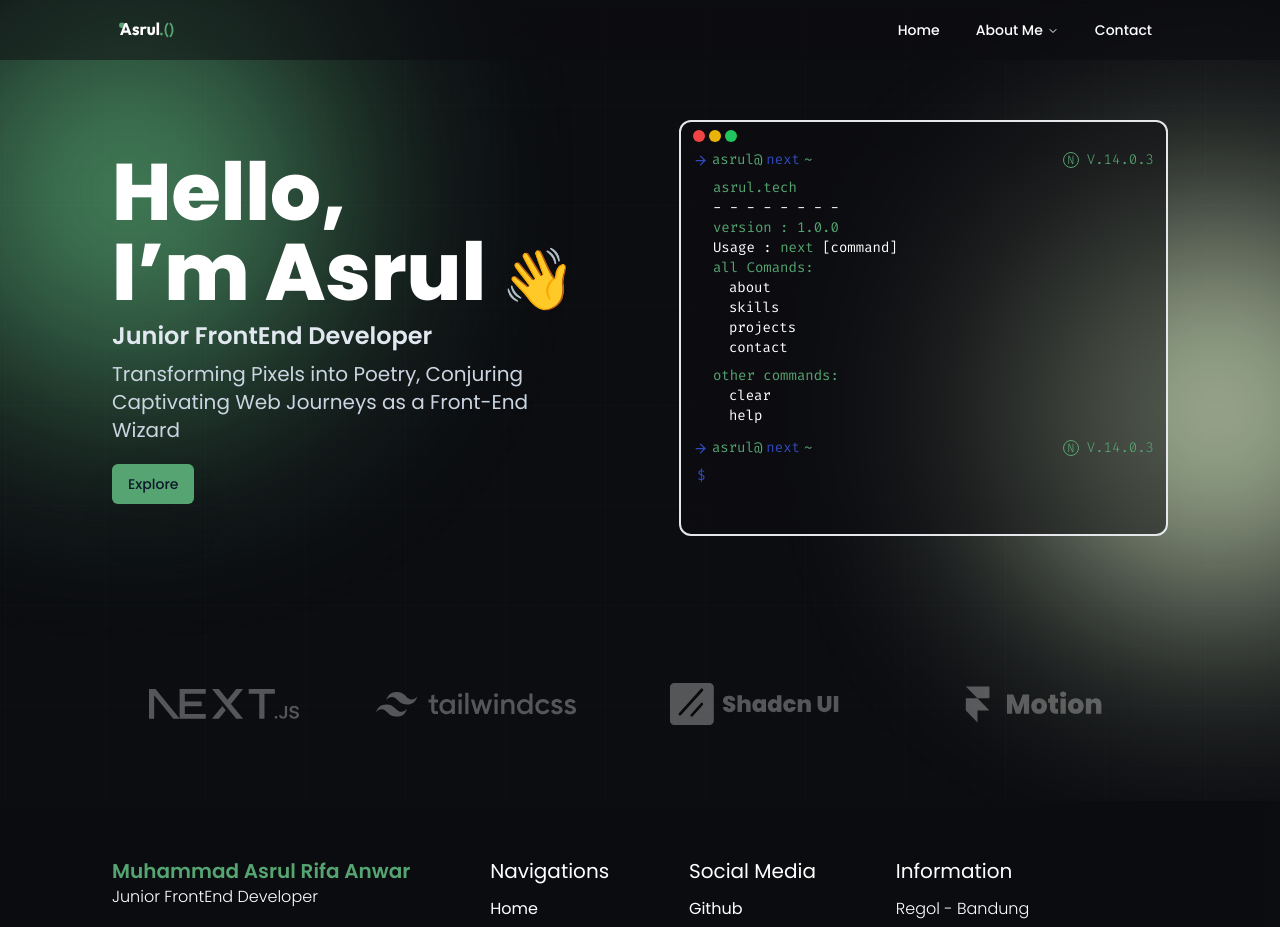
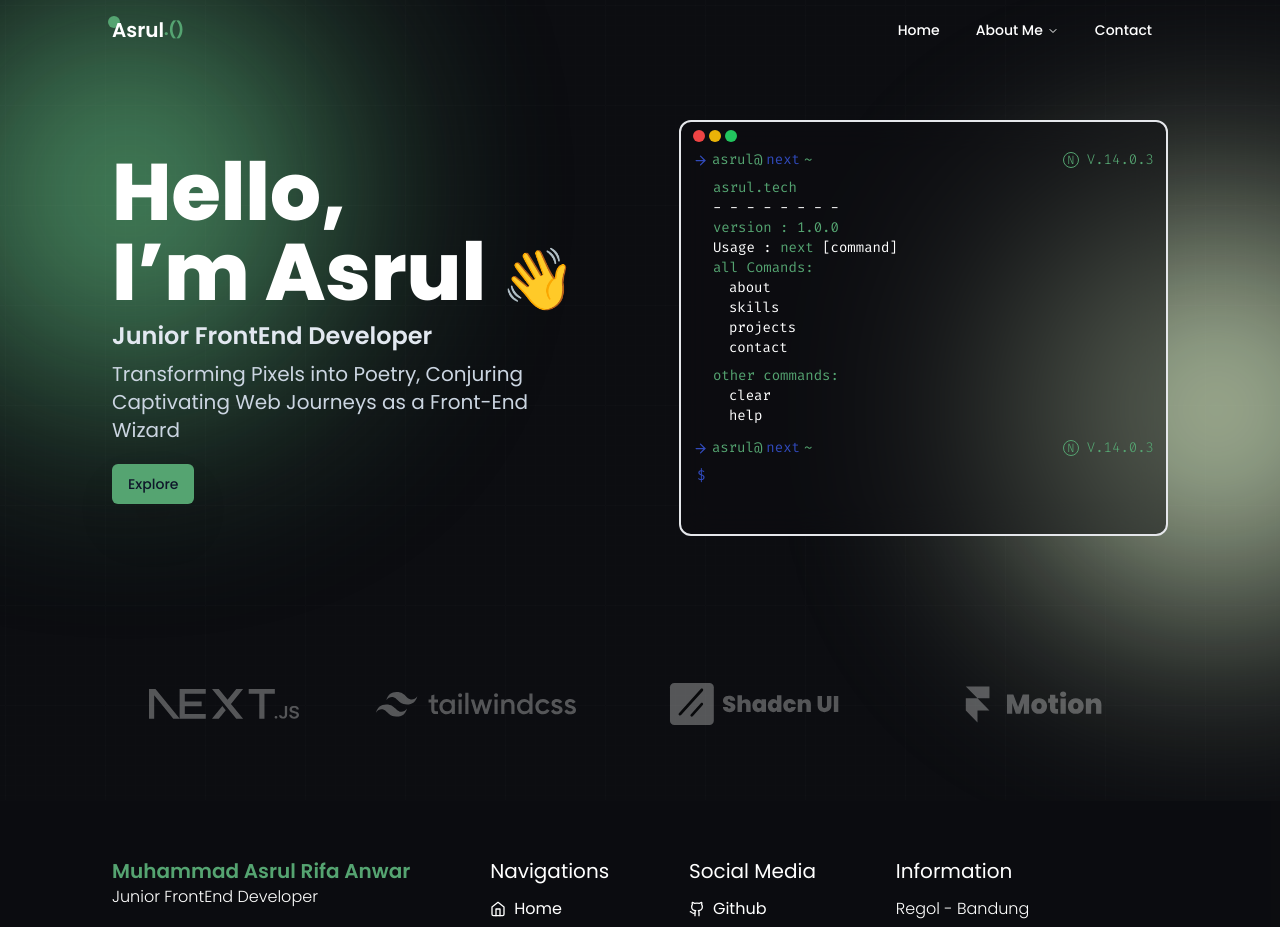
Before and after one commit to Lviathannn/next-portfolio, a Next.js app: page / in a window 1280 px wide. Shown: the top 927 px of the page. Built offline with nearby package versions, Linux system fonts and the light colour scheme.

Commit message:
Feat : add icon to navigation link on footer and terminal

```diff
--- a/components/Footer.tsx
+++ b/components/Footer.tsx
@@ -1,10 +1,63 @@
+import { LinksType } from "@/types/type";
+import {
+  Coffee,
+  Github,
+  Home,
+  Instagram,
+  Linkedin,
+  Phone,
+  Terminal,
+  Youtube,
+} from "lucide-react";
 import Link from "next/link";
 
 type Props = {};
 
 export default function Footer({}: Props) {
-  const menuItems = ["Home", "About", "Skills", "Projects", "Contact"];
-  const socials = ["Github", "LinkedIn", "Instagram", "Youtube"];
+  const menuItems: LinksType = [
+    {
+      name: "Home",
+      href: "/",
+      Icon: Home,
+    },
+    {
+      name: "About",
+      href: "/about",
+      Icon: Coffee,
+    },
+    {
+      name: "Projects",
+      href: "/projects",
+      Icon: Terminal,
+    },
+    {
+      name: "Contact",
+      href: "/contact",
+      Icon: Phone,
+    },
+  ];
+  const socials: LinksType = [
+    {
+      name: "Github",
+      href: "https://github.com/Lviathannn",
+      Icon: Github,
+    },
+    {
+      name: "LinkedIn",
+      href: "https://www.linkedin.com/in/muhammadasrulrifaanwar/",
+      Icon: Linkedin,
+    },
+    {
+      name: "Instagram",
+      href: "https://www.instagram.com/lviathann/",
+      Icon: Instagram,
+    },
+    {
+      name: "Youtube",
+      href: "https://www.youtube.com/@leviathanxid",
+      Icon: Youtube,
+    },
+  ];
 
   return (
     <footer className="px-container relative z-10 flex flex-col gap-10 bg-primary/70 py-10 text-white  lg:py-14">
@@ -19,28 +72,31 @@ export default function Footer({}: Props) {
         </div>
         <div className="flex flex-col gap-3">
           <h2 className="text-primary-text text-xl">Navigations</h2>
-          <div className="text-primary-text flex flex-col gap-1 font-light">
+          <div className="text-primary-text flex flex-col gap-3 font-light">
             {menuItems.map((item, index) => (
               <Link
-                className="cursor-pointer font-normal hover:text-secondary"
-                href={`/${item.toLowerCase()}`}
+                className="flex cursor-pointer items-center gap-2 font-normal hover:text-secondary"
+                href={`/${item.href.toLowerCase()}`}
                 key={index}
               >
-                {item}
+                <item.Icon size={16} />
+                {item.name}
               </Link>
             ))}
           </div>
         </div>
         <div className="flex flex-col gap-3">
           <h2 className="text-primary-text text-xl">Social Media</h2>
-          <div className="text-primary-text flex flex-col gap-1 font-light">
+          <div className="text-primary-text flex flex-col gap-3 font-light">
             {socials.map((item, index) => (
               <Link
-                className="cursor-pointer font-normal hover:text-secondary"
-                href={`/${item.toLowerCase()}`}
+                className="flex cursor-pointer items-center gap-2 font-normal hover:text-secondary"
+                href={`${item.href.toLowerCase()}`}
                 key={index}
+                target="_blank"
               >
-                {item}
+                <item.Icon size={16} />
+                {item.name}
               </Link>
             ))}
           </div>
--- a/components/Navbar.tsx
+++ b/components/Navbar.tsx
@@ -1,67 +1,71 @@
+"use client";
 import { Sheet, SheetContent, SheetTrigger } from "@/components/ui/sheet";
 
 import Link from "next/link";
-import {
-  AlignLeft,
-  Home,
-  LucideIcon,
-  Coffee,
-  Code2,
-  Terminal,
-  Phone,
-} from "lucide-react";
+import { AlignLeft, Home, Coffee, Code2, Terminal, Phone } from "lucide-react";
 import { cn } from "@/lib/utils";
-import Image from "next/image";
 import { NavMenu } from "./NavMenu";
+import { useEffect, useState } from "react";
+import { LinksType } from "@/types/type";
 
 type Props = {};
-
-type LinksType = {
-  name: string;
-  href: string;
-  Icon: LucideIcon;
-  isActive?: boolean;
-}[];
 
 const links: LinksType = [
   {
     name: "Home",
     href: "/",
     Icon: Home,
-    isActive: true,
   },
   {
     name: "About",
     href: "/about",
     Icon: Coffee,
-    isActive: false,
   },
   {
     name: "Skill",
     href: "/skill",
     Icon: Code2,
-    isActive: false,
   },
   {
     name: "Projects",
     href: "/projects",
     Icon: Terminal,
-    isActive: false,
   },
   {
     name: "Contact",
     href: "/contact",
     Icon: Phone,
-    isActive: false,
   },
 ];
 
 export default function Navbar({}: Props) {
+  const [isAtTop, setIsAtTop] = useState(true);
+
+  useEffect(() => {
+    const handleScroll = () => {
+      setIsAtTop(window.scrollY === 0);
+    };
+
+    document.addEventListener("scroll", handleScroll);
+    return () => {
+      document.removeEventListener("scroll", handleScroll);
+    };
+  }, []);
+
   return (
-    <nav className="px-container fixed top-0 z-20 flex w-full justify-between bg-primary/50 py-3 text-white backdrop-blur-xl">
-      <div className="flex items-center justify-center">
-        <Image src={"/navlogo.svg"} alt="Navbar Logo" width={70} height={70} />
-      </div>
+    <nav
+      className={cn(
+        `px-container fixed top-0 z-20 flex w-full justify-between  py-3 text-white transition-colors duration-700 ${
+          isAtTop ? "bg-transparent" : "bg-primary/80 backdrop-blur-xl "
+        }}`,
+      )}
+    >
+      <Link href={"/"} className="relative flex items-center justify-center">
+        <h2 className="text-xl font-semibold before:absolute before:-left-1 before:-z-30 before:h-3 before:w-3 before:rounded-full before:bg-secondary">
+          Asrul
+        </h2>
+        <span className="font-bold text-secondary">.()</span>
+      </Link>
       <div className="lg:hidden">
         <Sheet>
           <SheetTrigger>
@@ -77,19 +81,10 @@ export default function Navbar({}: Props) {
                   >
                     <div
                       className={cn(
-                        `flex h-11 w-11 items-center justify-center rounded-full border-2 text-white ${
-                          link.isActive
-                            ? " bg-white text-primary"
-                            : " bg-primary "
-                        }}`,
+                        `flex h-11 w-11 items-center justify-center rounded-full border-2 text-white`,
                       )}
                     >
-                      <link.Icon
-                        size={18}
-                        className={cn(
-                          `${link.isActive ? "text-primary" : "text-white"}`,
-                        )}
-                      />
+                      <link.Icon size={18} className={cn("")} />
                     </div>
                     {link.name}
                   </Link>
--- a/components/terminal/TerminalContact.tsx
+++ b/components/terminal/TerminalContact.tsx
@@ -12,7 +12,7 @@ type Props = {};
 export default function TerminalContact({}: Props) {
   return (
     <div className="mb-4">
-      <h6 className="mb-2 text-secondary">Projects :</h6>
+      <h6 className="mb-2 text-secondary">Contact :</h6>
       <ul>
         <li>
           <Link
@@ -20,8 +20,8 @@ export default function TerminalContact({}: Props) {
             target="_blank"
             className="flex items-center gap-2 hover:text-secondary"
           >
+            <PhoneIcon size={15} />
             <p>Whatsapp</p>
-            <PhoneIcon size={15} />
           </Link>
         </li>
         <li>
@@ -30,8 +30,8 @@ export default function TerminalContact({}: Props) {
             target="_blank"
             className="flex items-center gap-2 hover:text-secondary"
           >
+            <InstagramIcon size={15} />
             <p>Instagram</p>
-            <InstagramIcon size={15} />
           </Link>
         </li>
         <li>
@@ -40,8 +40,8 @@ export default function TerminalContact({}: Props) {
             target="_blank"
             className="flex items-center gap-2 hover:text-secondary"
           >
+            <LinkedinIcon size={15} />
             <p>LinkedIn</p>
-            <LinkedinIcon size={15} />
           </Link>
         </li>
         <li>
@@ -50,8 +50,8 @@ export default function TerminalContact({}: Props) {
             target="_blank"
             className="flex items-center gap-2 hover:text-secondary"
           >
+            <GithubIcon size={15} />
             <p>Github</p>
-            <GithubIcon size={15} />
           </Link>
         </li>
       </ul>
--- a/components/terminal/TerminalProjects.tsx
+++ b/components/terminal/TerminalProjects.tsx
@@ -9,7 +9,7 @@ export default function TerminalProjects({}: Props) {
       <ul>
         <li>
           <Link
-            href="https://muhammadasrulrifa.vercel.app/"
+            href="https://muhammadasrul-v1.vercel.app/"
             target="_blank"
             className="hover:text-secondary"
           >
--- a/package.json
+++ b/package.json
@@ -14,6 +14,7 @@
     "@radix-ui/react-slot": "^1.0.2",
     "class-variance-authority": "^0.7.0",
     "clsx": "^2.0.0",
+    "framer-motion": "^10.16.14",
     "lucide-react": "^0.294.0",
     "next": "14.0.3",
     "react": "^18",
--- /dev/null
+++ b/types/type.ts
@@ -0,0 +1,7 @@
+import { LucideIcon } from "lucide-react";
+
+export type LinksType = {
+  name: string;
+  href: string;
+  Icon: LucideIcon;
+}[];
```
Also changed, not shown: 1 other file (tests, documents, lock files or other folders).
